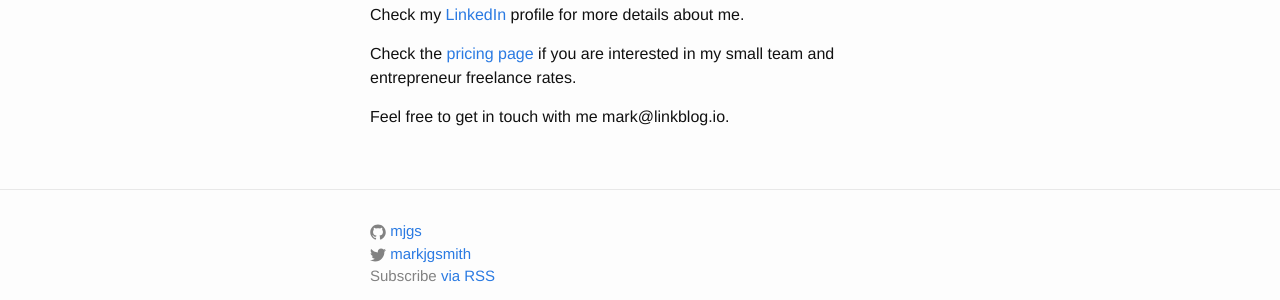
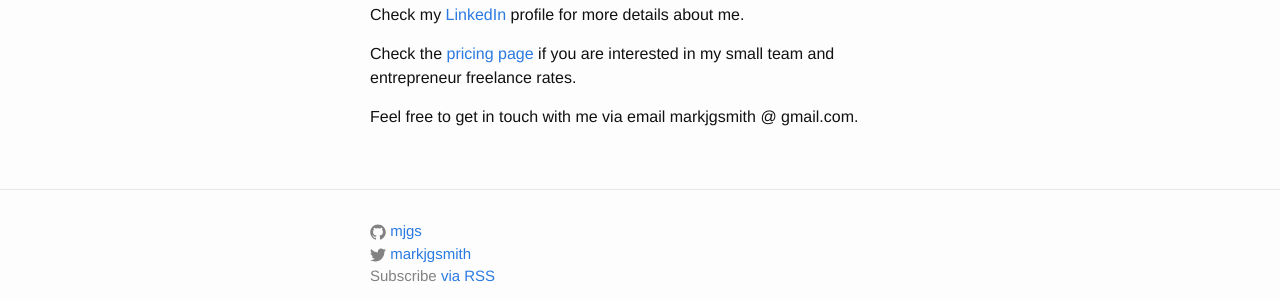
Before and after one commit to mjgs/mjgs.github.io, a Jekyll site: the page built from about.md, in a window 1280 px wide. Shown: the part 263-563 px from the top of the page. Built offline with Jekyll 4.4.1, drawn with Linux system fonts in a browser that asks for light colours.

Commit message:
Update email to personal email address

```diff
--- a/about.md
+++ b/about.md
@@ -12,4 +12,4 @@ Check my [LinkedIn](https://www.linkedin.com/in/markjgsmith) profile for more de
 
 Check the [pricing page]({{ site.baseurl }}/pricing) if you are interested in my small team and entrepreneur freelance rates.
 
-Feel free to get in touch with me mark@linkblog.io.
+Feel free to get in touch with me via email markjgsmith @ gmail.com.
```
